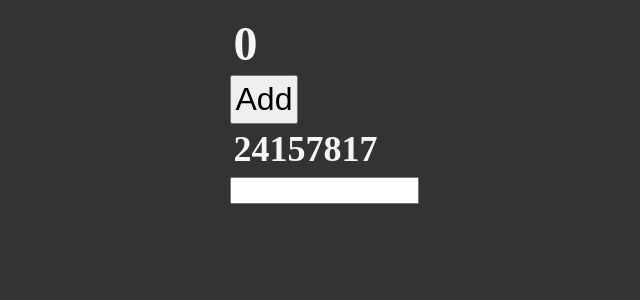
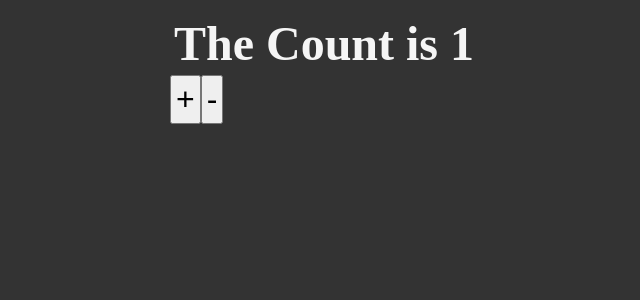
Before and after one commit to wakabibrian/react-typescript-project, a React (Vite) app: page / in a window 1280 px wide. Shown: the top 300 px of the page, without its empty margins (316-956 px from the left). Built offline with nearby package versions, Linux system fonts and the light colour scheme.

Commit message:
chore(new lesson): Create starting files - useReducer

```diff
--- a/src/App.tsx
+++ b/src/App.tsx
@@ -1,73 +1,74 @@
 // import Heading from "./components/Heading";
 // import Section from "./components/Section";
-// import Counter from "./components/Counter";
+import { useState } from "react";
+import Counter from "./components/Counter";
 // import List from "./components/List";
 
-import {
-  useEffect,
-  useState,
-  useCallback,
-  useMemo,
-  useRef,
-  MouseEvent,
-  KeyboardEvent,
-} from "react";
+// import {
+//   useEffect,
+//   useState,
+//   useCallback,
+//   useMemo,
+//   useRef,
+//   MouseEvent,
+//   KeyboardEvent,
+// } from "react";
 
-interface User {
-  id: number;
-  username: string;
-}
+// interface User {
+//   id: number;
+//   username: string;
+// }
 
-type fibFunc = (n: number) => number;
+// type fibFunc = (n: number) => number;
 
-const fib: fibFunc = (n) => {
-  if (n < 2) return n;
-  return fib(n - 1) + fib(n - 2);
-};
+// const fib: fibFunc = (n) => {
+//   if (n < 2) return n;
+//   return fib(n - 1) + fib(n - 2);
+// };
 
-const myNum: number = 37;
+// const myNum: number = 37;
 
 function App() {
-  // const [count, setCount] = useState<number>(1);
-  const [count, setCount] = useState<number>(0);
-  const [users, setUsers] = useState<User[] | null>(null);
+  const [count, setCount] = useState<number>(1);
+  // const [count, setCount] = useState<number>(0);
+  // const [users, setUsers] = useState<User[] | null>(null);
 
-  const inputRef = useRef<HTMLInputElement>(null);
+  // const inputRef = useRef<HTMLInputElement>(null);
 
-  console.log(inputRef?.current);
-  console.log(inputRef?.current?.value);
+  // console.log(inputRef?.current);
+  // console.log(inputRef?.current?.value);
 
-  useEffect(() => {
-    console.log("Mounting");
-    console.log("Users: ", users);
+  // useEffect(() => {
+  //   console.log("Mounting");
+  //   console.log("Users: ", users);
 
-    return () => {
-      console.log("unmounting");
-    };
-  }, [users]);
+  //   return () => {
+  //     console.log("unmounting");
+  //   };
+  // }, [users]);
 
-  const addTwo = useCallback(
-    (
-      e: MouseEvent<HTMLButtonElement> | KeyboardEvent<HTMLButtonElement>
-    ): void => setCount((prev) => prev + 1),
-    []
-  ); //Doesn't call the function again (Memorizes a function)
+  // const addTwo = useCallback(
+  //   (
+  //     e: MouseEvent<HTMLButtonElement> | KeyboardEvent<HTMLButtonElement>
+  //   ): void => setCount((prev) => prev + 1),
+  //   []
+  // ); //Doesn't call the function again (Memorizes a function)
 
-  const result = useMemo<number>(() => fib(myNum), [myNum]); //Memorizes a value or the result value (first time it will take long to calculate then it will memorize, for expensive calculation)
+  // const result = useMemo<number>(() => fib(myNum), [myNum]); //Memorizes a value or the result value (first time it will take long to calculate then it will memorize, for expensive calculation)
 
   return (
     <>
       {/* <Heading title="Hello" /> */}
       {/* <Section title="Different Title">This is my section</Section> */}
-      {/* <Counter setCount={setCount}>The Count is {count}</Counter> */}
+      <Counter setCount={setCount}>The Count is {count}</Counter>
       {/* <List
         items={["🍵 Coffee", "🌮 Tacos", "💻 Code"]}
         render={(item: string) => <span className="gold">{item}</span>}
       /> */}
-      <h1>{count}</h1>
+      {/* <h1>{count}</h1>
       <button onClick={addTwo}>Add</button>
       <h2>{result}</h2>
-      <input ref={inputRef} type="text" />
+      <input ref={inputRef} type="text" /> */}
     </>
   );
 }
```
